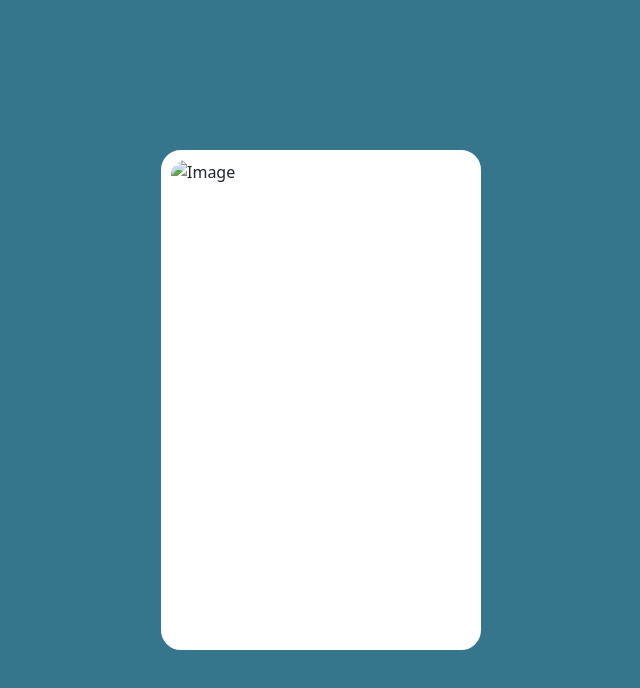
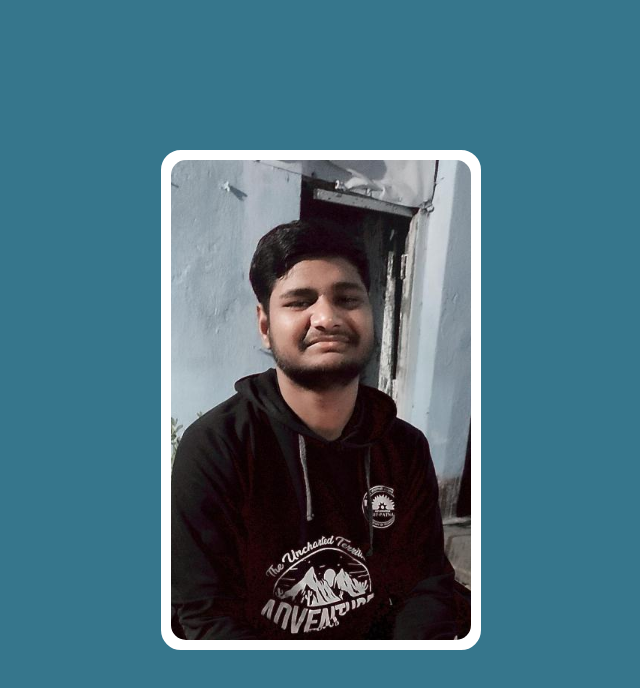
Before and after one commit to Ashishnitp2k20/newProjects, a plain HTML site: page card-hover.html in a window 1280 px wide. Shown: the whole page, without its empty margins (319-959 px from the left). Drawn offline with nearby package versions, Linux system fonts and the light colour scheme.

Commit message:
Update card-hover.html

```diff
--- a/card-hover.html
+++ b/card-hover.html
@@ -123,7 +123,7 @@
 
 <body>
     <div class="card">
-        <img src="img/akk.jpg" class="card-img" alt="Image">
+        <img src="https://github.com/Ashishnitp2k20/newProjects/blob/main/akk.jpg?raw=true" class="card-img" alt="Image">
         <div class="card-body">
             <h1 class="card-title"><span class="text-warning dance-font">My</span> <span
                     class="dance-font">Profile</span></h1>
```
